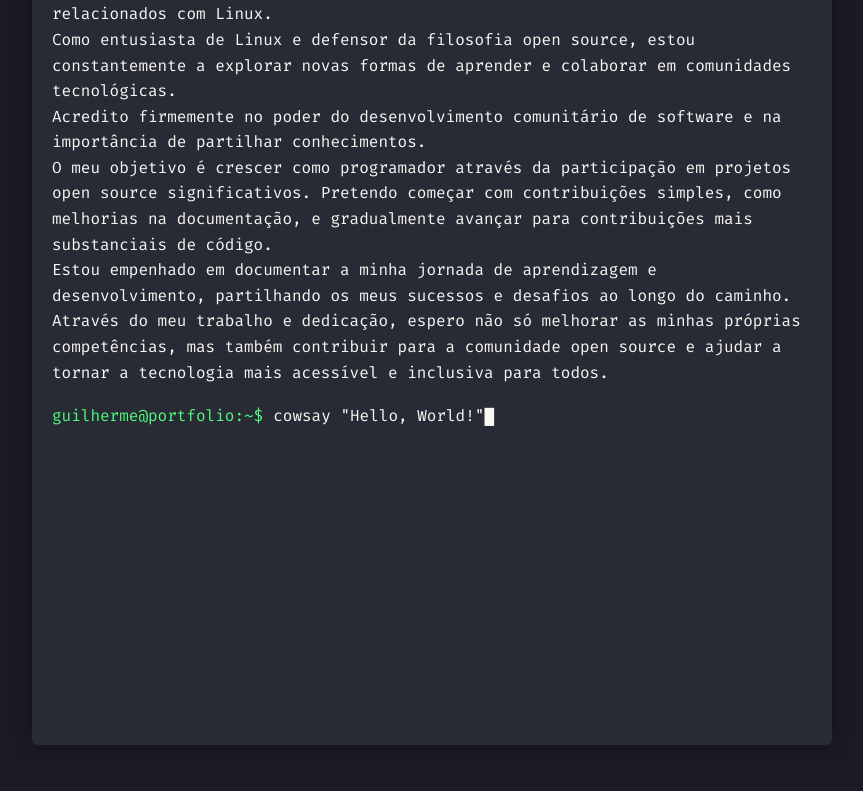
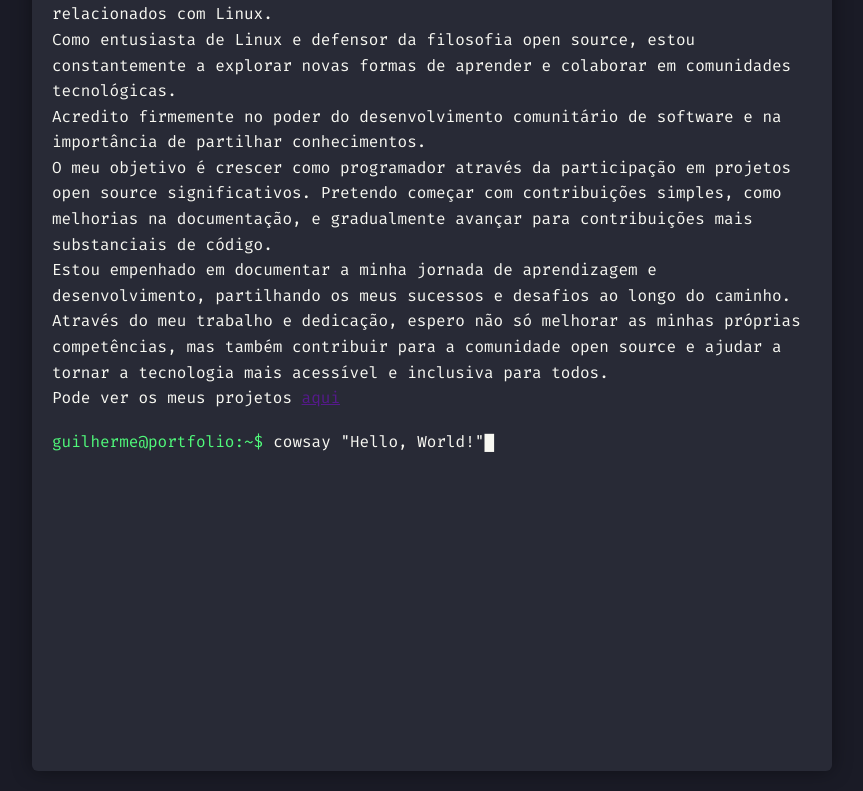
Before and after one commit to kill74/WebSitee, a plain HTML site: page index.html in a window 1280 px wide. Shown: the part 576-1367 px from the top of the page, without its empty margins (208-1071 px from the left). Before the commit the page ends 1341 px from the top, so only its background shows below. Drawn offline with Linux system fonts and the light colour scheme.

Commit message:
add link to projects in bio section of index.html for improved navigation

```diff
--- a/index.html
+++ b/index.html
@@ -40,6 +40,7 @@
                     O meu objetivo é crescer como programador através da participação em projetos open source significativos. Pretendo começar com contribuições simples, como melhorias na documentação, e gradualmente avançar para contribuições mais substanciais de código.
                     Estou empenhado em documentar a minha jornada de aprendizagem e desenvolvimento, partilhando os meus sucessos e desafios ao longo do caminho.
                     Através do meu trabalho e dedicação, espero não só melhorar as minhas próprias competências, mas também contribuir para a comunidade open source e ajudar a tornar a tecnologia mais acessível e inclusiva para todos.
+                    Pode ver os meus projetos <a href=""> aqui </a>
                 </div>
             </div>
             <div class="command-line">
```
